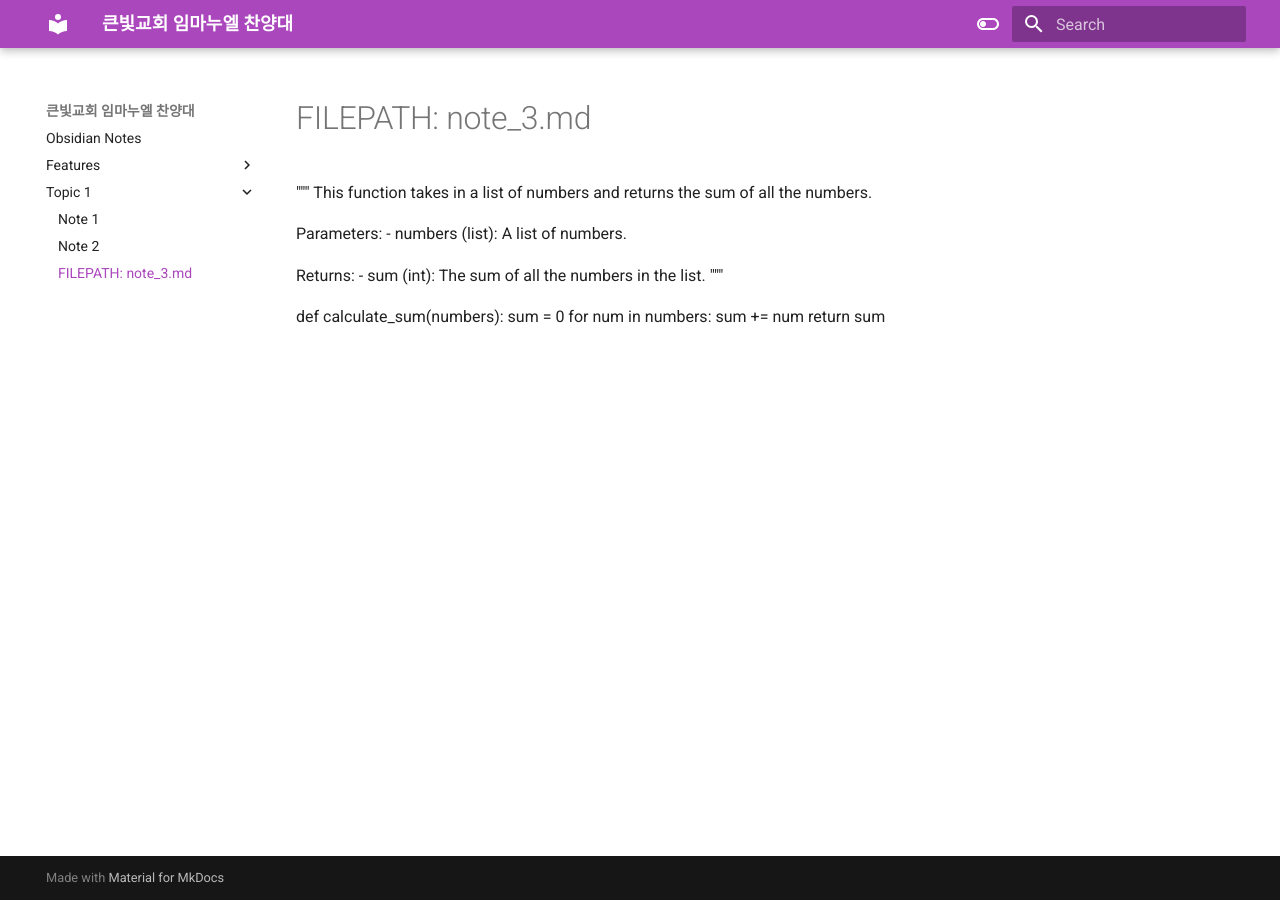
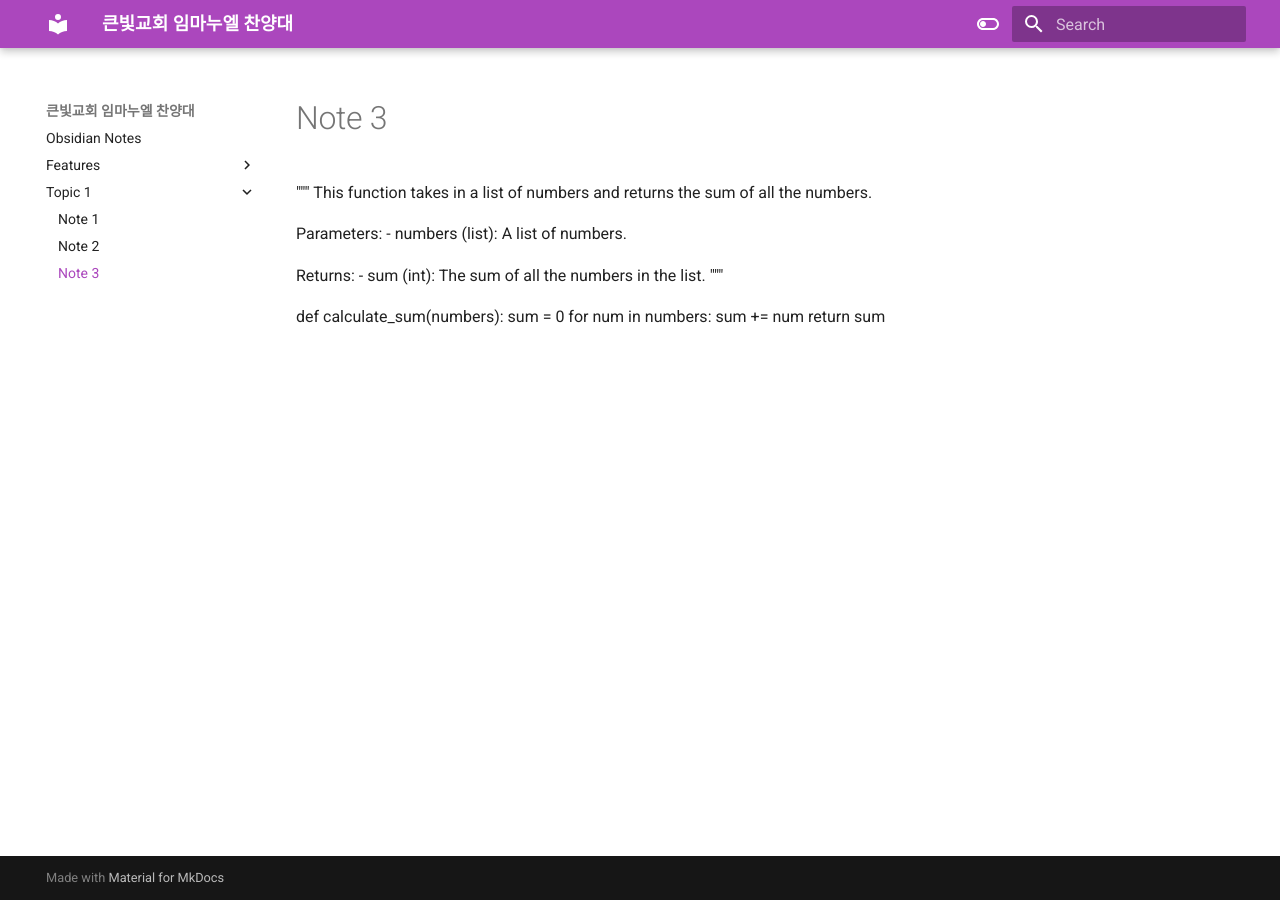
Before and after one commit to lkpc-choir/lkpc-choir.github.io, an MkDocs documentation site: the page built from docs/Topic 1/Note 3.md, in a window 1280 px wide. Built offline with MkDocs 1.6.1 and Material for MkDocs 9.7.7, drawn with Linux system fonts in a browser that asks for light colours.

Commit message:
Update Note 3.md

```diff
--- a/docs/Topic 1/Note 3.md
+++ b/docs/Topic 1/Note 3.md
@@ -1,4 +1,4 @@
-# FILEPATH: note_3.md
+# Note 3
 
 """
 This function takes in a list of numbers and returns the sum of all the numbers.
```
